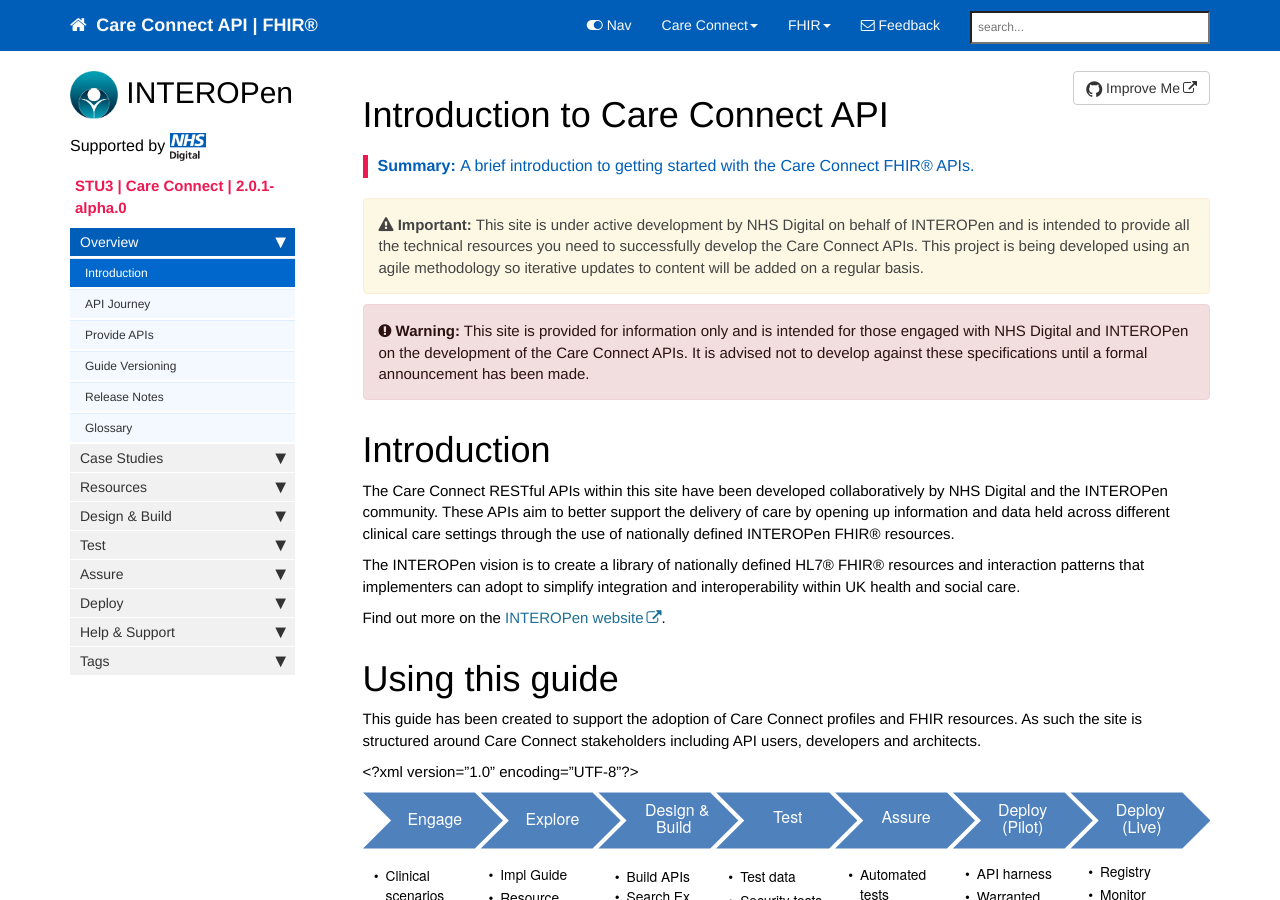
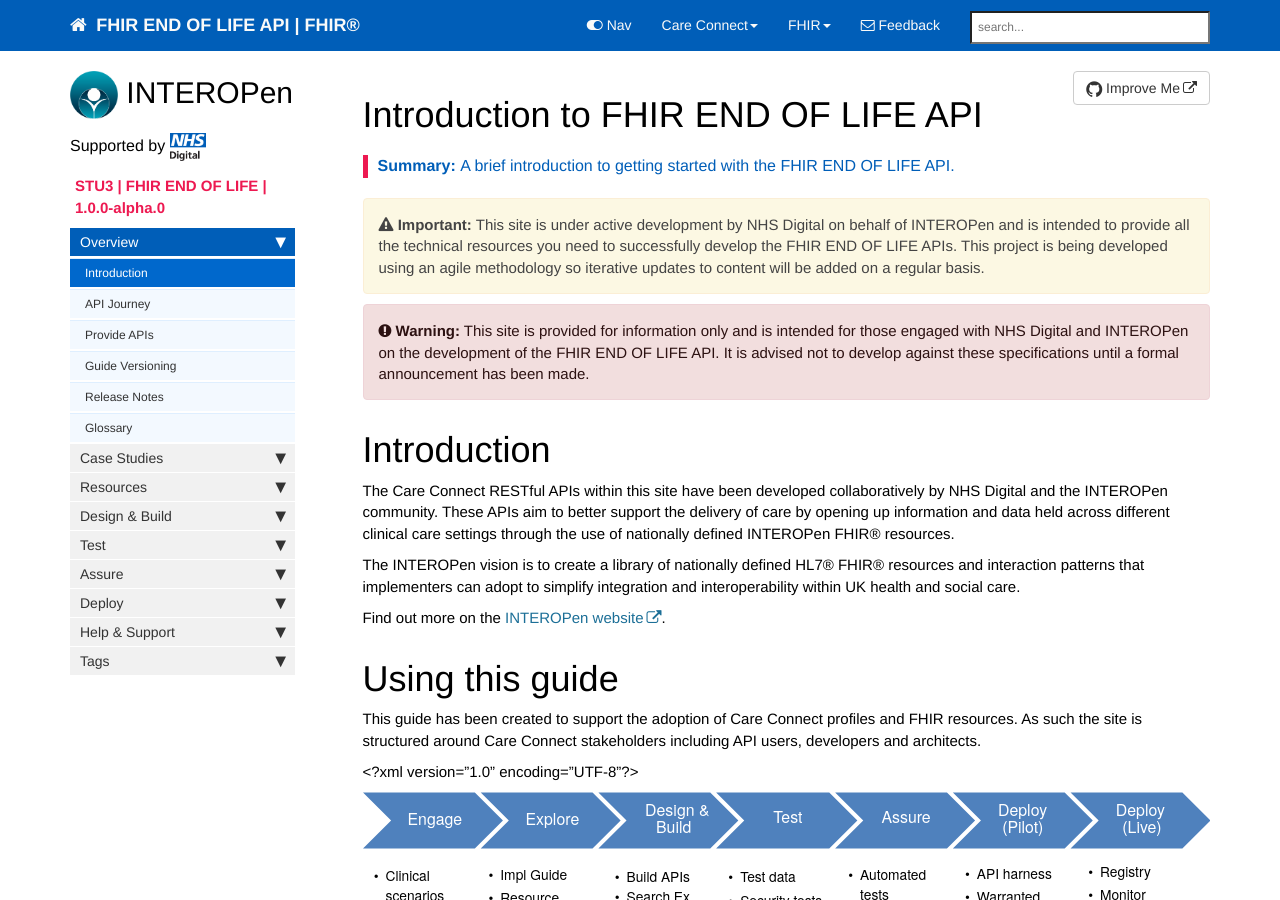
Before and after one commit to nhsconnect/FHIR-END-OF-LIFE-API, a Jekyll site: the page built from index.md, in a window 1280 px wide and 900 px high. Built offline with Jekyll 4.4.1, drawn with Linux system fonts in a browser that asks for light colours; nearby versions of some CDN libraries; comment, search, counter and statistics services are not loaded.

Commit message:
FHIR END OF LIFE wording changes

```diff
--- a/_config.yml
+++ b/_config.yml
@@ -2,10 +2,10 @@
 output: web
 # this property is useful for conditional filtering of content that is separate from the PDF.
 
-topnav_title: Care Connect API | FHIR&reg;
+topnav_title: FHIR END OF LIFE API | FHIR&reg;
 # this appears on the top navigation bar next to the home button
 
-site_title: Care Connect
+site_title: FHIR END OF LIFE API
 # this appears in the html browser tab for the site title (seen mostly by search engines, not users)
 
 company_name: INTEROPen and NHS Digital
--- a/_data/sidebars/overview_sidebar.yml
+++ b/_data/sidebars/overview_sidebar.yml
@@ -1,7 +1,7 @@
 entries:
-- title: STU3 | Care Connect |
-  product: STU3 | Care Connect |
-  version: 2.0.1-alpha.0
+- title: STU3 | FHIR END OF LIFE |
+  product: STU3 | FHIR END OF LIFE |
+  version: 1.0.0-alpha.0
   levels: one
   folders:
 
--- a/index.md
+++ b/index.md
@@ -1,16 +1,16 @@
 ---
-title: Introduction to Care Connect API
+title: Introduction to FHIR END OF LIFE API
 keywords: homepage
 tags: [overview]
 sidebar: overview_sidebar
 permalink: index.html
 toc: false
-summary: A brief introduction to getting started with the Care Connect FHIR&reg; APIs.
+summary: A brief introduction to getting started with the FHIR END OF LIFE API.
 ---
 
-{% include important.html content="This site is under active development by NHS Digital on behalf of INTEROPen and is intended to provide all the technical resources you need to successfully develop the Care Connect APIs. This project is being developed using an agile methodology so iterative updates to content will be added on a regular basis." %}
+{% include important.html content="This site is under active development by NHS Digital on behalf of INTEROPen and is intended to provide all the technical resources you need to successfully develop the FHIR END OF LIFE APIs. This project is being developed using an agile methodology so iterative updates to content will be added on a regular basis." %}
 
-{% include warning.html content="This site is provided for information only and is intended for those engaged with NHS Digital and INTEROPen on the development of  the Care Connect APIs. It is advised not to develop against these specifications until a formal announcement has been made." %}
+{% include warning.html content="This site is provided for information only and is intended for those engaged with NHS Digital and INTEROPen on the development of the FHIR END OF LIFE API. It is advised not to develop against these specifications until a formal announcement has been made." %}
 
 # Introduction #
 
```
